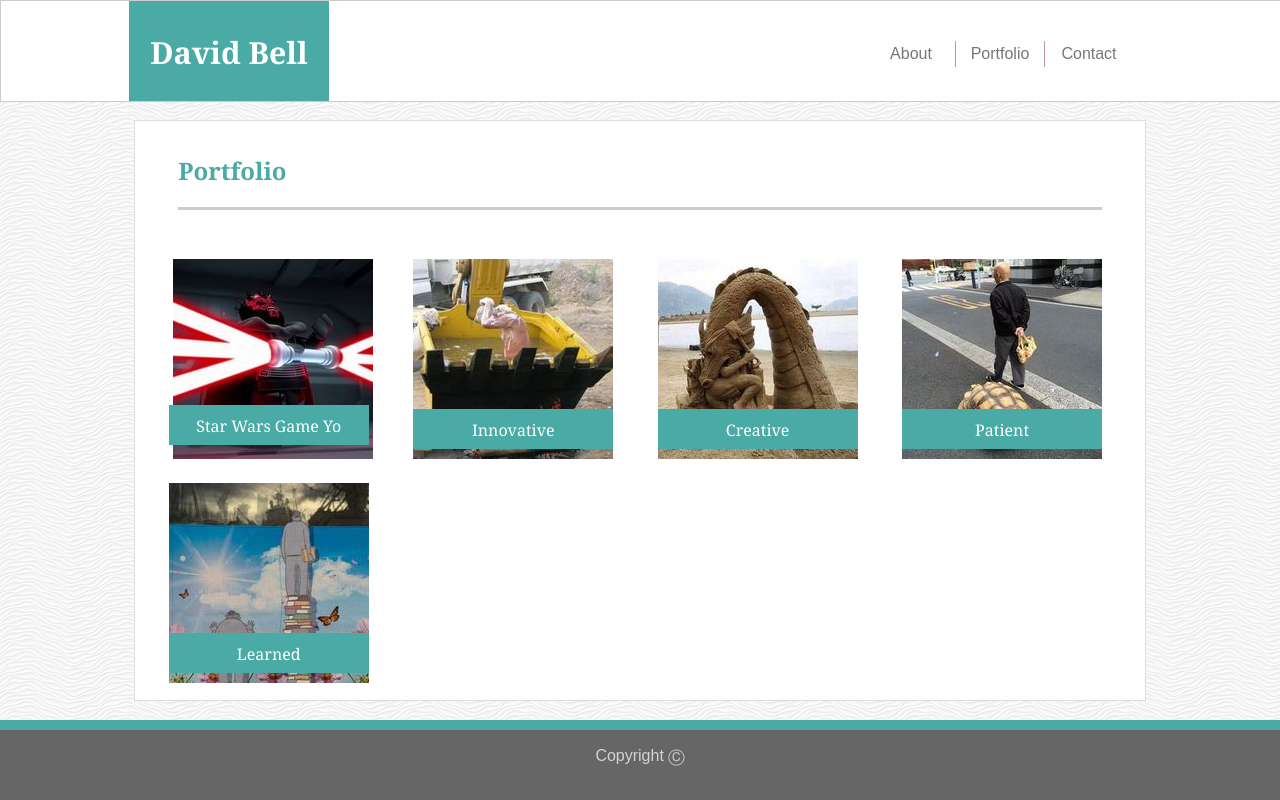
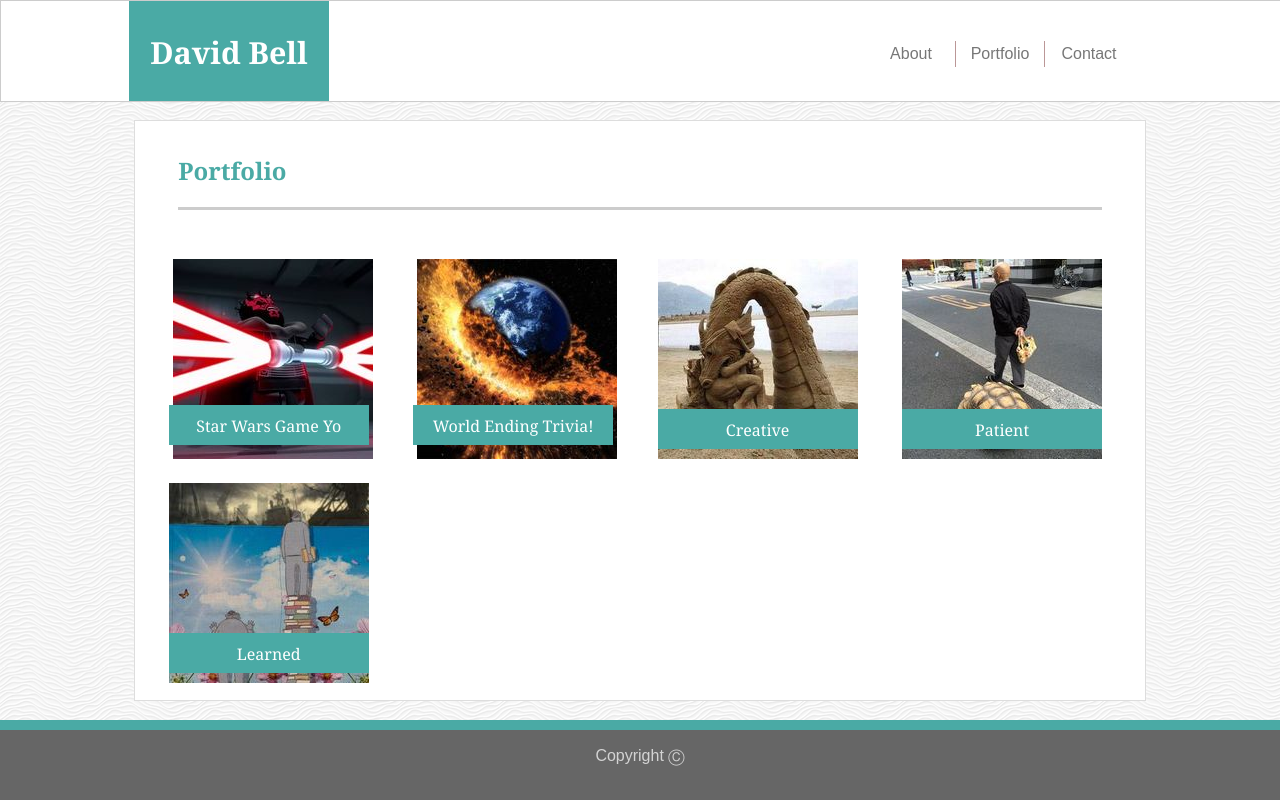
Before and after one commit to actualizeit/actualizeit.github.io, a plain HTML site: page portfolio.html in a window 1280 px wide. Drawn offline with Linux system fonts and the light colour scheme.

Commit message:
added Trivia game to portfolio

```diff
--- a/portfolio.html
+++ b/portfolio.html
@@ -26,15 +26,15 @@
             <div><h1 class="h1">Portfolio</h1></div>
             <div class="Divider2"></div>
             <div class="PItem">
-                <a href=" https://actualizeit.github.io/unit-4-game/"><img src="assets/images/maul200.jpg"></a>
+                <a href="https://actualizeit.github.io/unit-4-game/"><img src="assets/images/maul200.jpg"></a>
                 <div class="PLabel">
                     <div class="PText">Star Wars Game Yo</div>
                 </div>
             </div>
             <div class="PItem">
-                <img src="assets/images/Innovative.jpeg">
+                <a href="https://actualizeit.github.io/TriviaGame/"><img src="assets/images/worldexplode.jpg"></a>
                 <div class="PLabel">
-                    <div class="PText">Innovative</div>
+                    <div class="PText">World Ending Trivia!</div>
                 </div>
             </div>
             <div class="PItem">
```
Also changed, not shown: assets/images/worldexplode.jpg (added).
